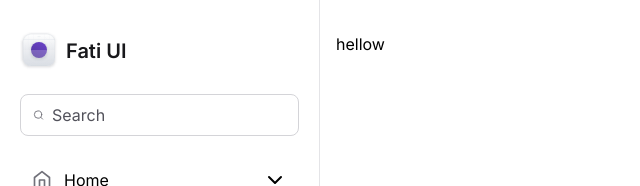
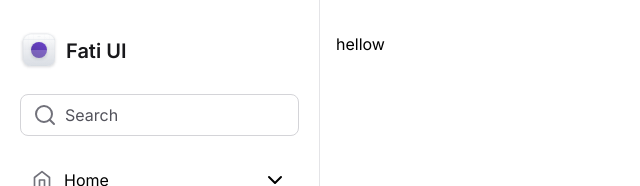
Before and after one commit to gustavosalviato/tailwind-master, a Next.js app: page / in a window 1280 px wide. Shown: the top 186 px of the page, without its empty margins (0-640 px from the left). Built offline with nearby package versions, Linux system fonts and the light colour scheme.

Commit message:
chore: change input to composition pattern

```diff
--- /dev/null
+++ b/src/components/Input.tsx
@@ -0,0 +1,31 @@
+import { ComponentProps } from 'react'
+
+type InputPrefixProps = ComponentProps<'div'>
+
+export function Prefix(props: InputPrefixProps) {
+  return <div {...props} />
+}
+
+type InputControlProps = ComponentProps<'input'>
+
+export function Control(props: InputControlProps) {
+  return (
+    <input
+      type="text"
+      className="boder-0 bg-transparent p-0 text-zinc-900 outline-none placeholder:text-zinc-600"
+      placeholder="Search"
+      {...props}
+    />
+  )
+}
+
+type InputRootProps = ComponentProps<'div'>
+
+export function Root(props: InputRootProps) {
+  return (
+    <div
+      className="flex w-full items-center gap-2 rounded-lg border border-zinc-300 px-3 py-2"
+      {...props}
+    />
+  )
+}
--- a/src/components/Sidebar.tsx
+++ b/src/components/Sidebar/index.tsx
@@ -1,23 +1,22 @@
-import { Logo } from './Logo'
+import { Logo } from '../Logo'
 import { LifeBuoy, Search, Settings } from 'lucide-react'
-import { MainNavigation } from './MainNavigation'
-import { NavItem } from './NavItem'
-import { WidgetUsedSpace } from './WidgetUsedSpace'
-import { Profile } from './Profile'
+import { MainNavigation } from '../MainNavigation'
+import { NavItem } from '../NavItem'
+import { WidgetUsedSpace } from '../WidgetUsedSpace'
+import { Profile } from '../Profile'
+import * as Input from '../Input'
 
 export function Sidebar() {
   return (
     <aside className="flex flex-col gap-6 border-r border-zinc-200 px-5 py-8">
       <Logo />
-      <div className="flex w-full items-center gap-2 rounded-lg border border-zinc-300 px-3 py-2">
-        <Search size={20} className="text-zinc-500" />
+      <Input.Root>
+        <Input.Prefix>
+          <Search className="text-zinc-500" />
+        </Input.Prefix>
 
-        <input
-          type="text"
-          className="boder-0 bg-transparent p-0 text-zinc-900 outline-none placeholder:text-zinc-600"
-          placeholder="Search"
-        />
-      </div>
+        <Input.Control placeholder="Search" />
+      </Input.Root>
 
       <MainNavigation />
 
```
